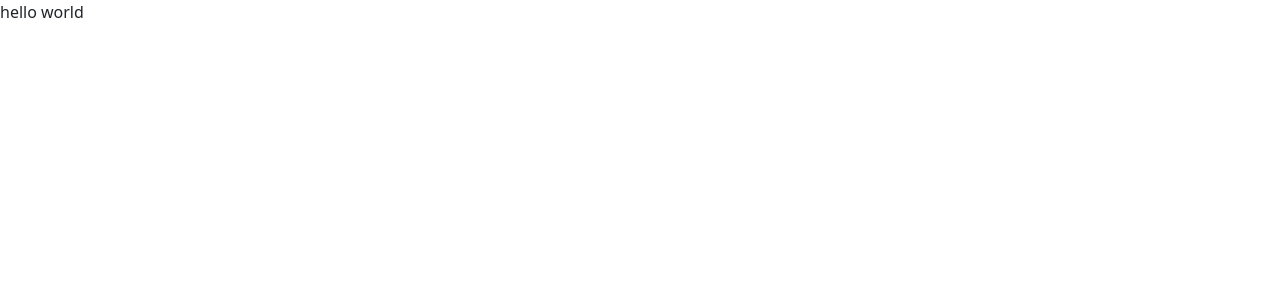
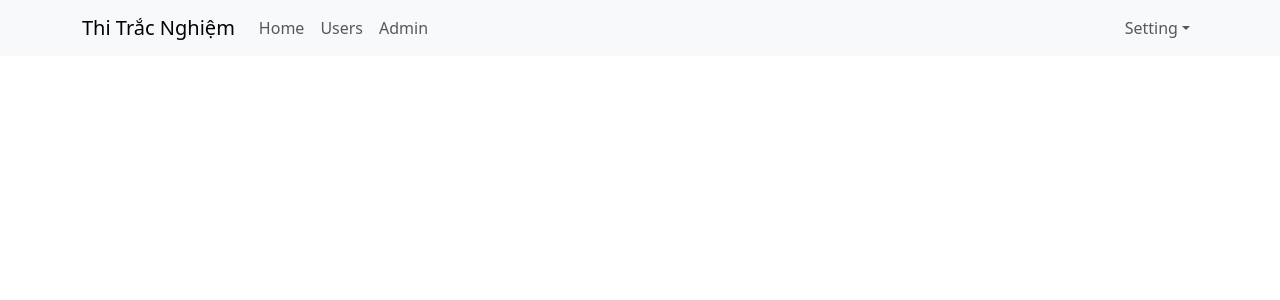
Before and after one commit to TranDoanTriet/react-redux, a React (Create React App) app: page / in a window 1280 px wide. Shown: the top 300 px of the page. Built offline with nearby package versions, Linux system fonts and the light colour scheme.

Commit message:
header navigation

```diff
--- a/src/App.js
+++ b/src/App.js
@@ -1,8 +1,9 @@
 import './App.scss';
+import Header from './components/header/Header';
 const App = () => {
   return (
     <div className="app-container">
-      hello world
+      <Header/>
     </div>
   );
 }
--- /dev/null
+++ b/src/components/header/Header.js
@@ -0,0 +1,31 @@
+import Container from 'react-bootstrap/Container';
+import Nav from 'react-bootstrap/Nav';
+import Navbar from 'react-bootstrap/Navbar';
+import NavDropdown from 'react-bootstrap/NavDropdown';
+
+const Header = () => {
+  return (
+    <Navbar bg="light" expand="lg">
+      <Container>
+        <Navbar.Brand href="#home">Thi Trắc Nghiệm</Navbar.Brand>
+        <Navbar.Toggle aria-controls="basic-navbar-nav" />
+        <Navbar.Collapse id="basic-navbar-nav">
+          <Nav className="me-auto">
+            <Nav.Link href="#home">Home</Nav.Link>
+            <Nav.Link href="#link">Users</Nav.Link>
+            <Nav.Link href="#link">Admin</Nav.Link>
+          </Nav>
+          <Nav>
+            <NavDropdown title="Setting" id="basic-nav-dropdown">
+                <NavDropdown.Item href="#action/3.1">Log in</NavDropdown.Item>
+                <NavDropdown.Item href="#action/3.2">Log out</NavDropdown.Item>
+                <NavDropdown.Item href="#action/3.1">Profile</NavDropdown.Item>
+            </NavDropdown>
+          </Nav>
+        </Navbar.Collapse>
+      </Container>
+    </Navbar>
+  );
+}
+
+export default Header;
```
Also changed, not shown: src/components/MyComponent.js (deleted, +0 -13 lines).
